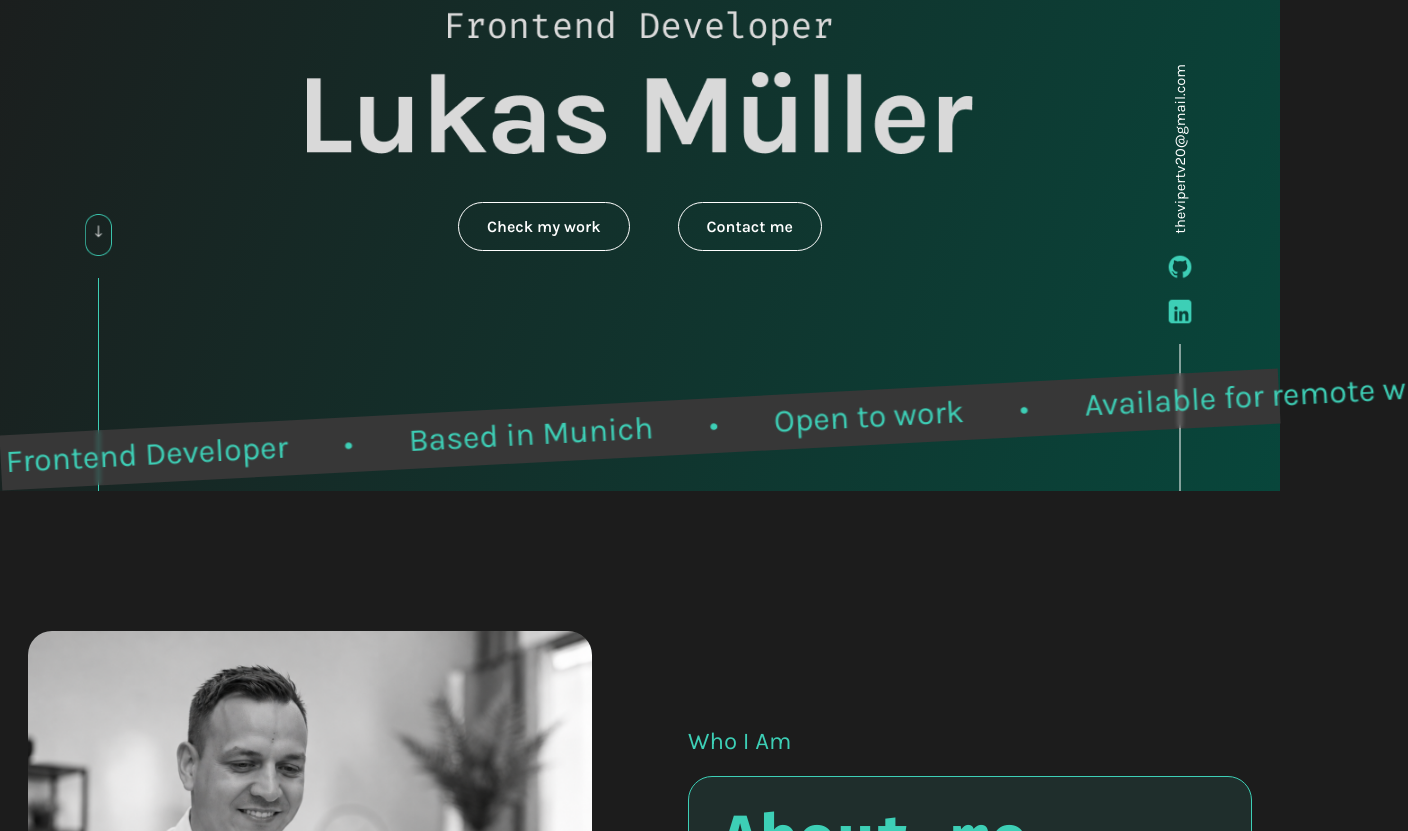
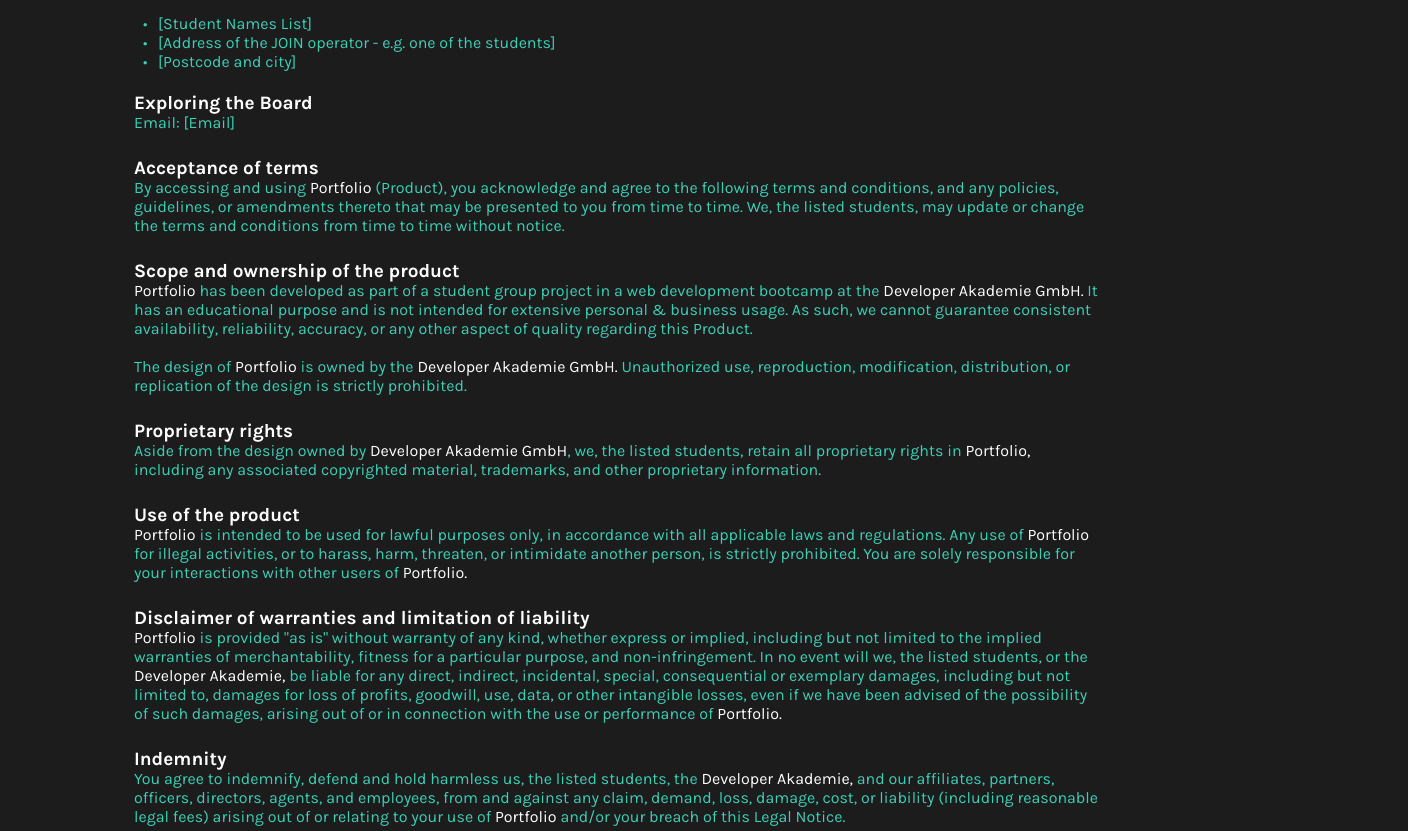
Before and after one commit to thevipertv20-boop/portfolio, an Angular app: page /legal-notice in a window 1280 px wide. Before the commit this address led to /. Shown: the part 309-1140 px from the top of the page, 1408 px wide, since content can reach past the window. Built offline with nearby package versions, Linux system fonts and the light colour scheme.

Commit message:
feat: add footer and legal notice

```diff
--- a/src/app/app.config.ts
+++ b/src/app/app.config.ts
@@ -1,10 +1,10 @@
 import { ApplicationConfig, provideBrowserGlobalErrorListeners } from '@angular/core';
-import { provideRouter } from '@angular/router';
+import { provideRouter, withInMemoryScrolling } from '@angular/router';
 import { routes } from './app.routes';
 
 export const appConfig: ApplicationConfig = {
   providers: [
     provideBrowserGlobalErrorListeners(),
-    provideRouter(routes)
+    provideRouter(routes, withInMemoryScrolling({ scrollPositionRestoration: 'enabled' }))
   ]
 };
--- a/src/app/app.html
+++ b/src/app/app.html
@@ -1,17 +1,5 @@
 <app-header></app-header>
 
-<app-hero></app-hero>
-
-<app-about-me></app-about-me>
-
-<app-skills></app-skills>
-
-<app-featured-projects></app-featured-projects>
-
-<app-references></app-references>
-
-<app-contact></app-contact>
+<router-outlet />
 
 <app-footer></app-footer>
-
-<router-outlet />
--- a/src/app/app.routes.ts
+++ b/src/app/app.routes.ts
@@ -1,3 +1,8 @@
 import { Routes } from '@angular/router';
+import { Home } from './components/home/home';
+import { LegalNotice } from './components/legal-notice/legal-notice';
 
-export const routes: Routes = [];
+export const routes: Routes = [
+  { path: '', component: Home },
+  { path: 'legal-notice', component: LegalNotice },
+];
--- a/src/app/components/footer/footer.html
+++ b/src/app/components/footer/footer.html
@@ -9,7 +9,7 @@
             <span class="footer-text">{{ t().footer.location }}</span>
         </div>
 
-        <span class="footer-copyright">© Sebastian Mucha 2025</span>
+        <span class="footer-copyright">© Lucas Müller 2025</span>
 
         <nav class="footer-links">
             @for (link of socialLinks; track link.url) {
--- /dev/null
+++ b/src/app/components/home/home.html
@@ -0,0 +1,11 @@
+<app-hero></app-hero>
+
+<app-about-me></app-about-me>
+
+<app-skills></app-skills>
+
+<app-featured-projects></app-featured-projects>
+
+<app-references></app-references>
+
+<app-contact></app-contact>
--- /dev/null
+++ b/src/app/components/home/home.ts
@@ -0,0 +1,14 @@
+import { Component } from '@angular/core';
+import { Hero } from '../hero/hero';
+import { AboutMe } from '../about-me/about-me';
+import { Skills } from '../skills/skills';
+import { FeaturedProjects } from '../featured-projects/featured-projects';
+import { References } from '../references/references';
+import { Contact } from '../contact/contact';
+
+@Component({
+  selector: 'app-home',
+  imports: [Hero, AboutMe, Skills, FeaturedProjects, References, Contact],
+  templateUrl: './home.html',
+})
+export class Home {}
--- /dev/null
+++ b/src/app/components/legal-notice/legal-notice.html
@@ -0,0 +1,76 @@
+<section class="legal">
+    <h1 class="legal-title">Legal Notice</h1>
+
+    <div class="legal-content">
+        <h2 class="legal-heading">Imprint</h2>
+        <ul class="legal-list">
+            <li>[Student Names List]</li>
+            <li>[Address of the JOIN operator - e.g. one of the students]</li>
+            <li>[Postcode and city]</li>
+        </ul>
+
+        <h2 class="legal-heading">Exploring the Board</h2>
+        <p class="legal-text">Email: [Email]</p>
+
+        <h2 class="legal-heading">Acceptance of terms</h2>
+        <p class="legal-text">
+            By accessing and using <span class="legal-highlight">Portfolio</span> (Product), you acknowledge and
+            agree to the following terms and conditions, and any policies, guidelines, or amendments thereto that
+            may be presented to you from time to time. We, the listed students, may update or change the terms and
+            conditions from time to time without notice.
+        </p>
+
+        <h2 class="legal-heading">Scope and ownership of the product</h2>
+        <p class="legal-text">
+            <span class="legal-highlight">Portfolio</span> has been developed as part of a student group project in
+            a web development bootcamp at the <span class="legal-highlight">Developer Akademie GmbH.</span> It has
+            an educational purpose and is not intended for extensive personal &amp; business usage. As such, we
+            cannot guarantee consistent availability, reliability, accuracy, or any other aspect of quality
+            regarding this Product.
+        </p>
+        <p class="legal-text">
+            The design of <span class="legal-highlight">Portfolio</span> is owned by the
+            <span class="legal-highlight">Developer Akademie GmbH.</span> Unauthorized use, reproduction,
+            modification, distribution, or replication of the design is strictly prohibited.
+        </p>
+
+        <h2 class="legal-heading">Proprietary rights</h2>
+        <p class="legal-text">
+            Aside from the design owned by <span class="legal-highlight">Developer Akademie GmbH</span>, we, the
+            listed students, retain all proprietary rights in <span class="legal-highlight">Portfolio,</span>
+            including any associated copyrighted material, trademarks, and other proprietary information.
+        </p>
+
+        <h2 class="legal-heading">Use of the product</h2>
+        <p class="legal-text">
+            <span class="legal-highlight">Portfolio</span> is intended to be used for lawful purposes only, in
+            accordance with all applicable laws and regulations. Any use of
+            <span class="legal-highlight">Portfolio</span> for illegal activities, or to harass, harm, threaten, or
+            intimidate another person, is strictly prohibited. You are solely responsible for your interactions
+            with other users of <span class="legal-highlight">Portfolio.</span>
+        </p>
+
+        <h2 class="legal-heading">Disclaimer of warranties and limitation of liability</h2>
+        <p class="legal-text">
+            <span class="legal-highlight">Portfolio</span> is provided "as is" without warranty of any kind,
+            whether express or implied, including but not limited to the implied warranties of merchantability,
+            fitness for a particular purpose, and non-infringement. In no event will we, the listed students, or
+            the <span class="legal-highlight">Developer Akademie,</span> be liable for any direct, indirect,
+            incidental, special, consequential or exemplary damages, including but not limited to, damages for loss
+            of profits, goodwill, use, data, or other intangible losses, even if we have been advised of the
+            possibility of such damages, arising out of or in connection with the use or performance of
+            <span class="legal-highlight">Portfolio.</span>
+        </p>
+
+        <h2 class="legal-heading">Indemnity</h2>
+        <p class="legal-text">
+            You agree to indemnify, defend and hold harmless us, the listed students, the
+            <span class="legal-highlight">Developer Akademie,</span> and our affiliates, partners, officers,
+            directors, agents, and employees, from and against any claim, demand, loss, damage, cost, or liability
+            (including reasonable legal fees) arising out of or relating to your use of
+            <span class="legal-highlight">Portfolio</span> and/or your breach of this Legal Notice.
+        </p>
+        <p class="legal-text">For any questions or notices, please contact us at [Contact Email].</p>
+        <p class="legal-text">Date: July 26, 2025</p>
+    </div>
+</section>
--- /dev/null
+++ b/src/app/components/legal-notice/legal-notice.scss
@@ -0,0 +1,66 @@
+:host {
+    display: block;
+    background: #1c1c1c;
+}
+
+.legal {
+    max-width: 1248px;
+    margin-inline: auto;
+    padding: 64px 0 60px;
+}
+
+.legal-title {
+    margin: 0;
+    font-family: 'Fira Code', monospace;
+    font-weight: 700;
+    font-size: 64px;
+    line-height: 1.2;
+    text-align: center;
+    color: #3dcfb6;
+}
+
+.legal-content {
+    max-width: 966px;
+    margin: 65px 0 0 118px;
+    font-family: 'Karla', sans-serif;
+    font-size: 16px;
+    line-height: 19px;
+    color: #3dcfb6;
+}
+
+.legal-heading {
+    margin: 26px 0 0;
+    font-size: 19px;
+    font-weight: 700;
+    line-height: 20px;
+    color: #ffffff;
+}
+
+.legal-list {
+    margin: 17px 0 -4px;
+    padding: 0;
+    list-style: none;
+}
+
+.legal-list li {
+    position: relative;
+    padding-left: 24px;
+}
+
+.legal-list li::before {
+    content: '•';
+    position: absolute;
+    left: 9px;
+}
+
+.legal-text {
+    margin: 0;
+}
+
+.legal-text + .legal-text {
+    margin-top: 19px;
+}
+
+.legal-highlight {
+    color: #ffffff;
+}
--- /dev/null
+++ b/src/app/components/legal-notice/legal-notice.ts
@@ -0,0 +1,8 @@
+import { Component } from '@angular/core';
+
+@Component({
+  selector: 'app-legal-notice',
+  styleUrl: './legal-notice.scss',
+  templateUrl: './legal-notice.html',
+})
+export class LegalNotice {}
--- a/src/app/i18n/language.ts
+++ b/src/app/i18n/language.ts
@@ -94,7 +94,7 @@
       eyebrow: 'Contact me',
       title: "Let's work together",
       subtitle: 'Got a problem to solve?',
-      text: "I'm looking for new challenges as a frontend developer – whether it's a permanent position, a project or a team that needs support. Tell me about your idea or your open position, and let's find out together how I can contribute with clean, user-friendly web applications.",
+      text: "I'm looking for new challenges as a frontend developer whether it's a permanent position, a project or a team that needs support. Tell me about your idea or your open position, and let's find out together how I can contribute with clean, user-friendly web applications.",
       ctaQuestion: 'Need a Frontend developer?',
       ctaLink: "Let's talk!",
       form: {
@@ -222,7 +222,7 @@
       eyebrow: 'Kontakt',
       title: 'Lass uns zusammenarbeiten',
       subtitle: 'Du hast eine Aufgabe für mich?',
-      text: 'Ich suche neue Herausforderungen als Frontend-Entwickler – ob in einer Festanstellung, bei einem Projekt oder in einem Team, das Unterstützung braucht. Erzähl mir von deiner Idee oder deiner offenen Stelle, und wir finden gemeinsam heraus, wie ich mit sauberen, benutzerfreundlichen Webanwendungen beitragen kann.',
+      text: 'Ich suche neue Herausforderungen als Frontend-Entwickler ob in einer Festanstellung, bei einem Projekt oder in einem Team, das Unterstützung braucht. Erzähl mir von deiner Idee oder deiner offenen Stelle, und wir finden gemeinsam heraus, wie ich mit sauberen, benutzerfreundlichen Webanwendungen beitragen kann.',
       ctaQuestion: 'Du suchst einen Frontend-Entwickler?',
       ctaLink: 'Lass uns sprechen!',
       form: {
```
Also changed, not shown: src/app/app.ts (+1 -7 lines), public/assets/images/Header(1).png (added).
